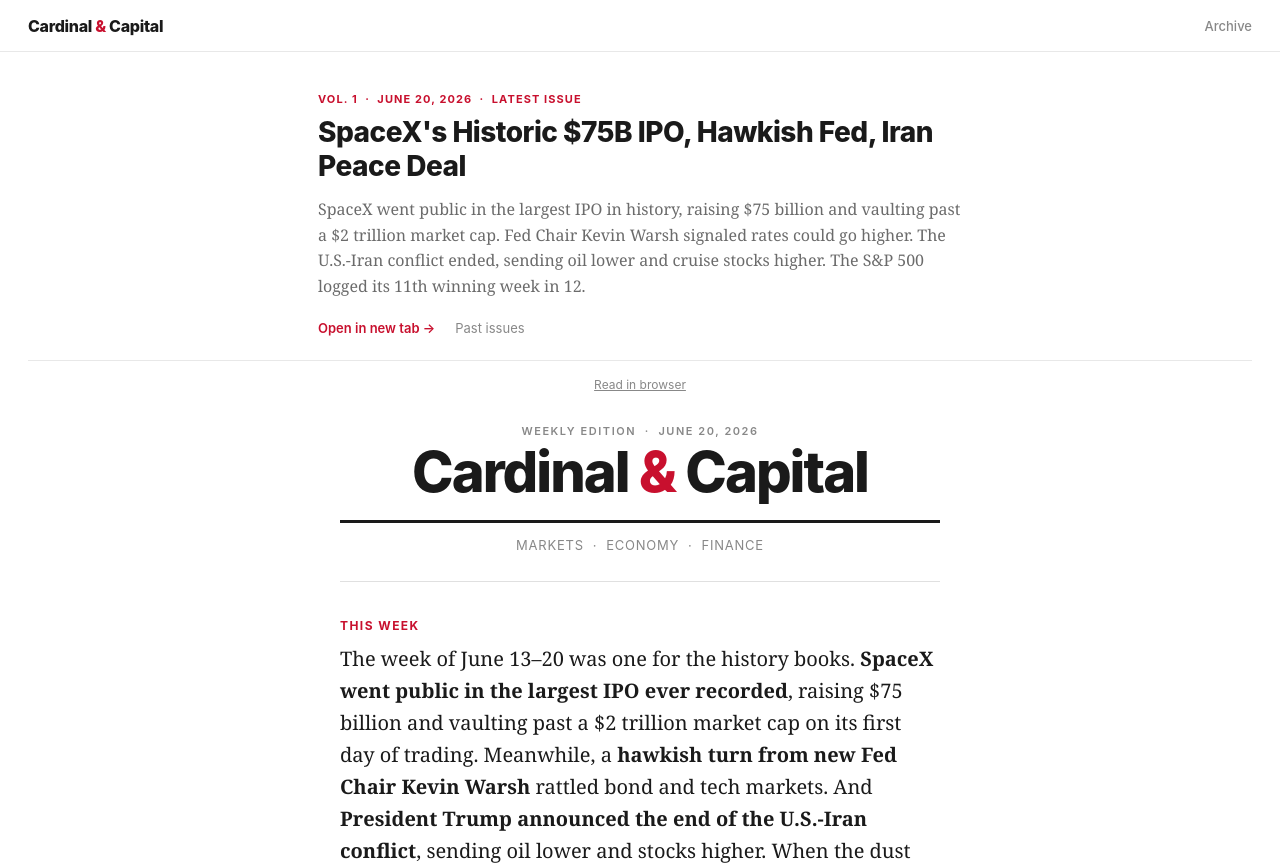
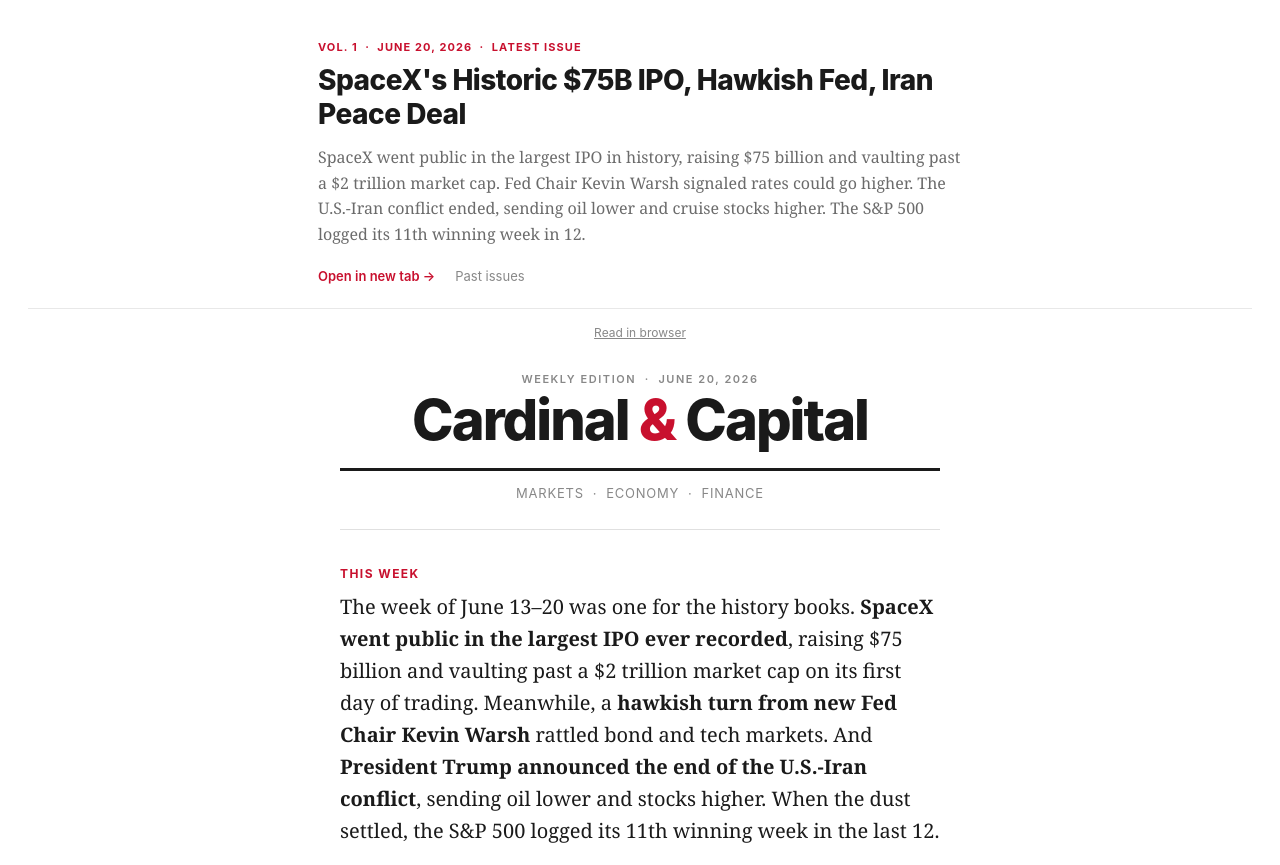
Before and after one commit to edwincheahmp4/cardinal-capital, a Next.js app: page / in a window 1280 px wide. Shown: the top 865 px of the page. Built offline with nearby package versions, Linux system fonts and the light colour scheme.

Commit message:
Comment out navigation in index.js
Comment out the navigation section in index.js.

```diff
--- a/pages/index.js
+++ b/pages/index.js
@@ -22,8 +22,9 @@
 
       <div style={{ minHeight: '100vh', display: 'flex', flexDirection: 'column', fontFamily: FONT_SANS }}>
 
-        {/* ── Nav ── */}
-        <nav style={{
+        {/* ── Nav ──
+
+         <nav style={{
           background: '#fff', borderBottom: `1px solid ${BORDER}`,
           height: '52px', display: 'flex', alignItems: 'center',
           justifyContent: 'space-between', padding: '0 28px',
@@ -37,6 +38,8 @@
             </Link>
           </div>
         </nav>
+
+        */}
 
         {/* ── Issue header ── */}
         <div style={{ maxWidth: '700px', margin: '0 auto', padding: '40px 28px 24px', width: '100%' }}>
```
